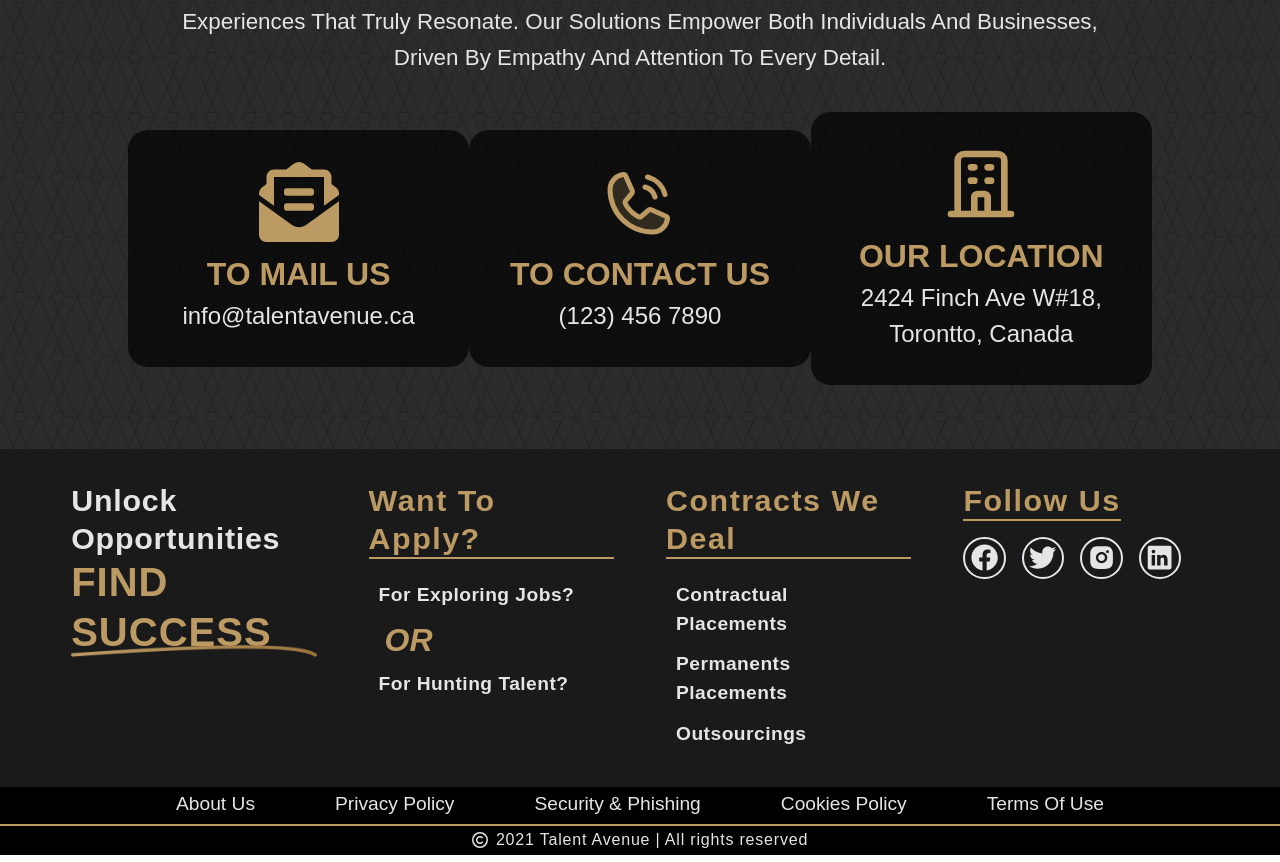
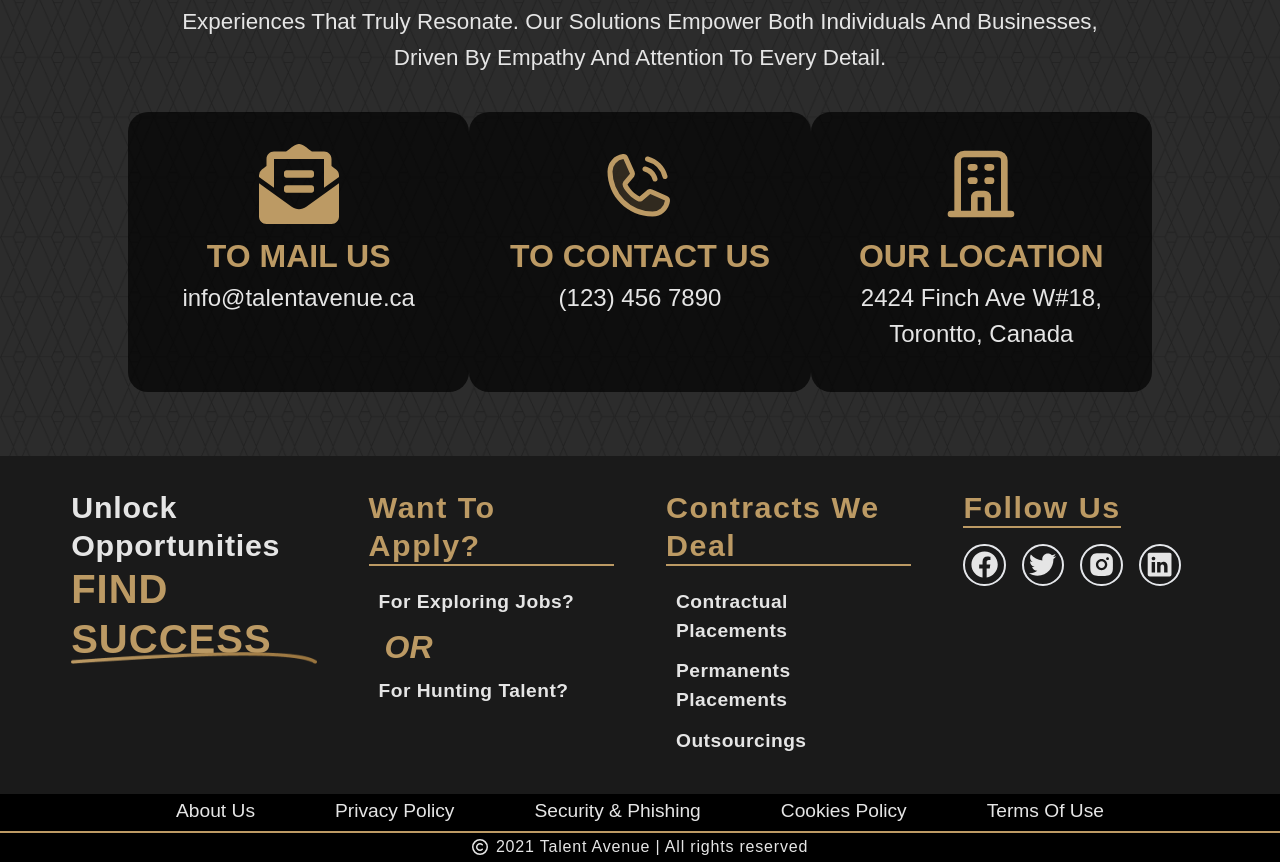
Before and after one commit to AnserShafiq/TalentAvenue, a React (Create React App) app: page /contact-us in a window 1280 px wide. Shown: the part 990-1852 px from the top of the page. Built offline with nearby package versions, Linux system fonts and the light colour scheme; a web font is replaced by a local one.

Commit message:
Developing contact us

```diff
--- a/src/Pages/ContactUS/Sections/CU1.jsx
+++ b/src/Pages/ContactUS/Sections/CU1.jsx
@@ -17,28 +17,28 @@ const CU1 = () => {
         <MainHead title={HeadingContent.title} titleColor={'w-1'} description={HeadingContent.desc} descriptionColor={'w-1'}/>
         <div className='flex flex-col lg:flex-row items-center justify-around mt-5'>
 
-            <div className='flex flex-col w-[300px] lg:w-[370px] items-center my-4 lg:my-0 py-4 lg:py-8 px-8 rounded-[20px] bg-transparent-black-70'>
+            <div className='flex flex-col w-[300px] lg:w-[370px] lg:min-h-[280px] items-center my-4 lg:my-0 py-4 lg:py-8 px-8 rounded-[20px] bg-transparent-black-70'>
                 <Mail className='text-[5rem] text-g-1' />
                 <h3 className='text-[1.7rem] lg:text-[2rem] font-semibold uppercase text-g-1 mt-2'>
                     To Mail Us
                 </h3>
-                <Link className='text-[1.2rem] lg:text-[1.5rem] text-w-1 border-b-[1px] border-transparent hover:border-g-1' to={'mailto:info@talentavenue.ca'}>info@talentavenue.ca</Link>
+                <Link className='text-[1.2rem] lg:text-[1.5rem] text-w-1 border-b-[1px] border-transparent transition-all duration-[0.3s] hover:text-g-1 hover:underline hover:scale-[1.04]' to={'mailto:info@talentavenue.ca'}>info@talentavenue.ca</Link>
             </div>
 
-            <div className='flex flex-col w-[300px] lg:w-[370px] items-center my-4 lg:my-0 py-4 lg:py-8  px-8 rounded-[20px] bg-transparent-black-70'>
+            <div className='flex flex-col w-[300px] lg:w-[370px] lg:min-h-[280px] items-center my-4 lg:my-0 py-4 lg:py-8  px-8 rounded-[20px] bg-transparent-black-70'>
                 <Call className='text-[5rem] text-g-1' />
                 <h3 className='text-[1.7rem] lg:text-[2rem] font-semibold uppercase text-g-1 mt-2'>
                     To Contact Us
                 </h3>
-                <Link className='text-[1.2rem] lg:text-[1.5rem] text-w-1 border-b-[1px] border-transparent hover:border-g-1' to={'mailto:info@talentavenue.ca'}>(123) 456 7890</Link>
+                <Link className='text-[1.2rem] lg:text-[1.5rem] text-w-1 border-b-[1px] border-transparent transition-all duration-[0.3s] hover:text-g-1 hover:underline hover:scale-[1.04]' to={'mailto:info@talentavenue.ca'}>(123) 456 7890</Link>
             </div>
 
-            <div className='flex flex-col w-[300px] lg:w-[370px] items-center my-4 lg:my-0 py-4 lg:py-8  px-8 rounded-[20px] bg-transparent-black-70'>
+            <div className='flex flex-col w-[300px] lg:w-[370px] lg:min-h-[280px] items-center my-4 lg:my-0 py-4 lg:py-8  px-8 rounded-[20px] bg-transparent-black-70'>
                 <Office className='text-[5rem] text-g-1' />
                 <h3 className='text-[1.7rem] lg:text-[2rem] font-semibold uppercase text-g-1 mt-2'>
                     Our Location
                 </h3>
-                <Link className='text-[1.2rem] lg:text-[1.5rem] text-w-1 border-b-[1px] border-transparent hover:border-g-1 text-center' to={'mailto:info@talentavenue.ca'}>2424 Finch Ave W#18, Torontto, Canada </Link>
+                <Link className='text-[1.2rem] lg:text-[1.5rem] text-w-1 border-b-[1px] border-transparent transition-all duration-[0.3s] hover:text-g-1 hover:underline hover:scale-[1.04] text-center' to={'mailto:info@talentavenue.ca'}>2424 Finch Ave W#18, Torontto, Canada </Link>
             </div>
 
         </div>
```
